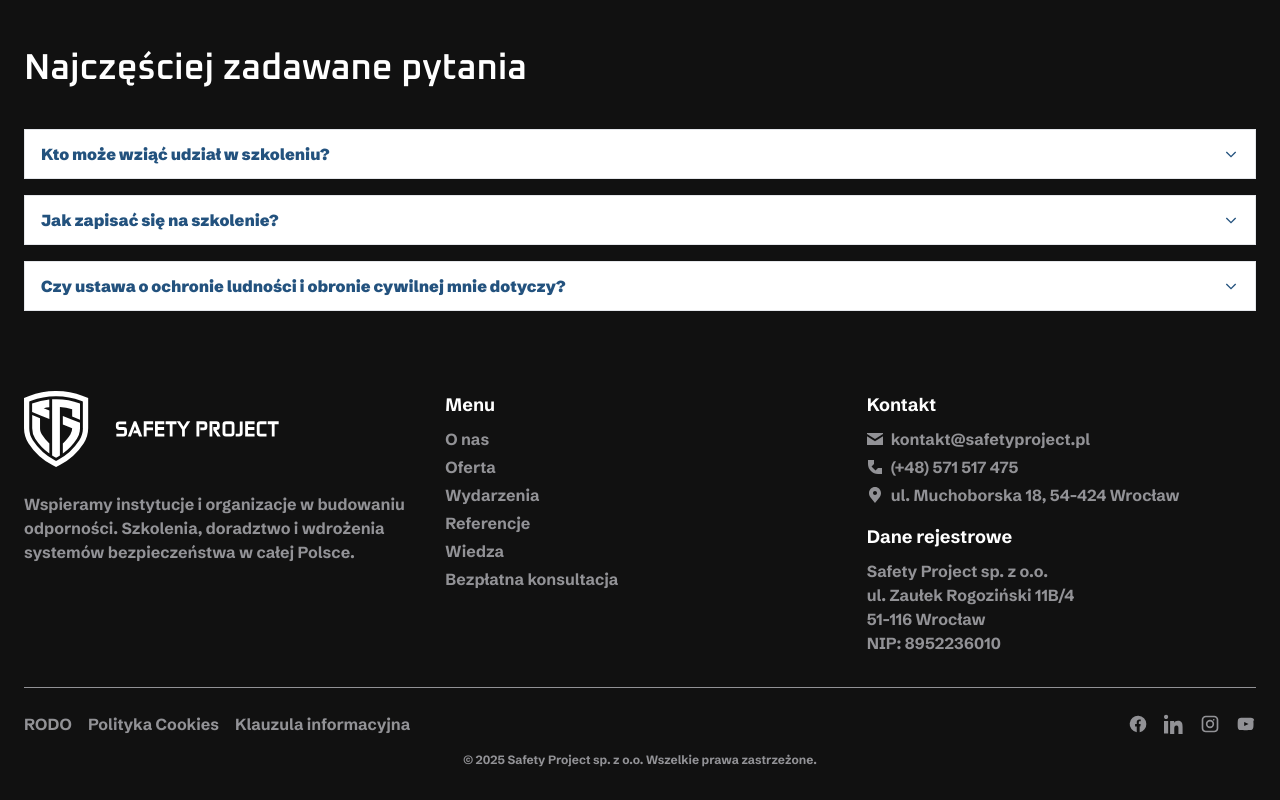
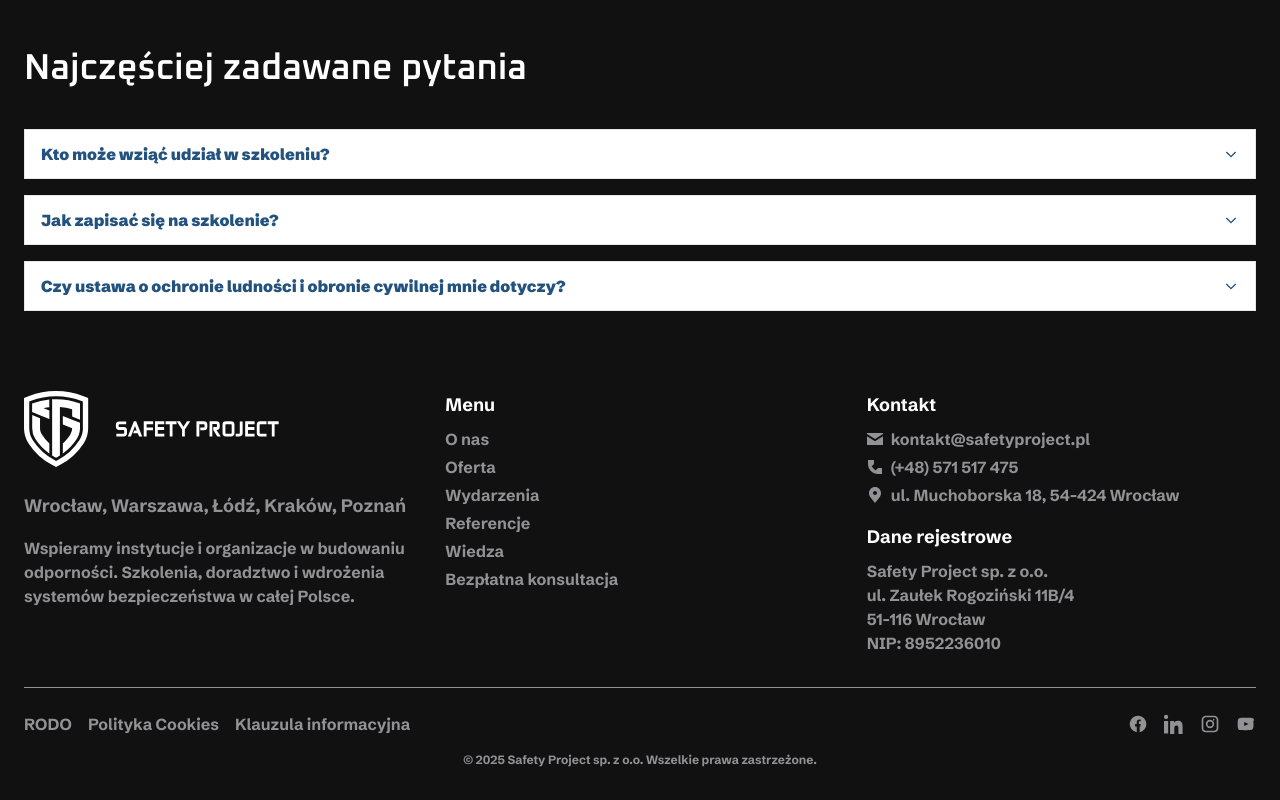
Before and after one commit to wgreben555/safety-project-new, a plain HTML site: page index.html in a window 1280 px wide. Shown: the part 5202-6002 px from the top of the page. Drawn offline with nearby package versions, Linux system fonts and the light colour scheme.

Commit message:
Update index.html

```diff
--- a/index.html
+++ b/index.html
@@ -890,6 +890,9 @@
           </g>
         </svg>
       </div>
+      <p class="text-lg md:lg text-brandGray max-w-sm mb-4">
+        Wrocław, Warszawa, Łódź, Kraków, Poznań
+      </p>
       <p class="text-base md:text-base text-brandGray max-w-sm">
         Wspieramy instytucje i organizacje w budowaniu odporności. Szkolenia, doradztwo i wdrożenia systemów bezpieczeństwa w całej Polsce.
       </p>
```
